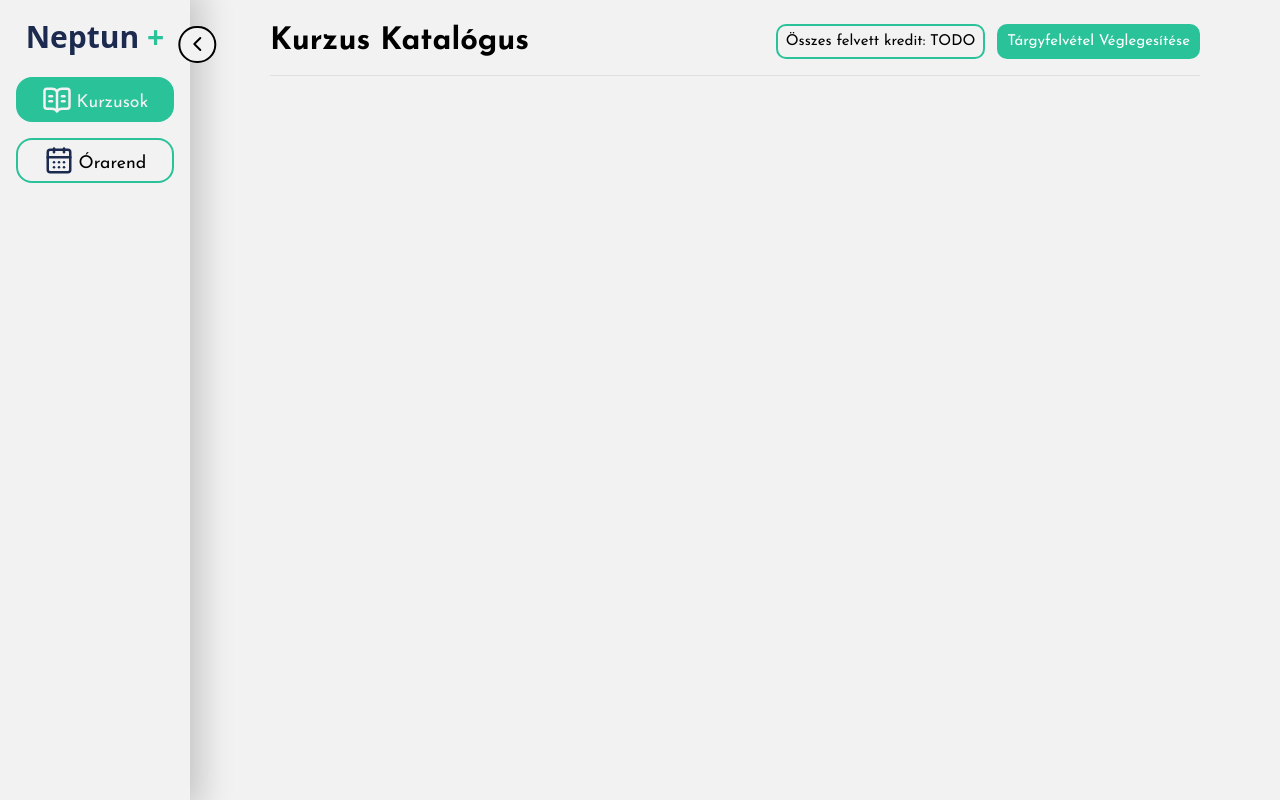
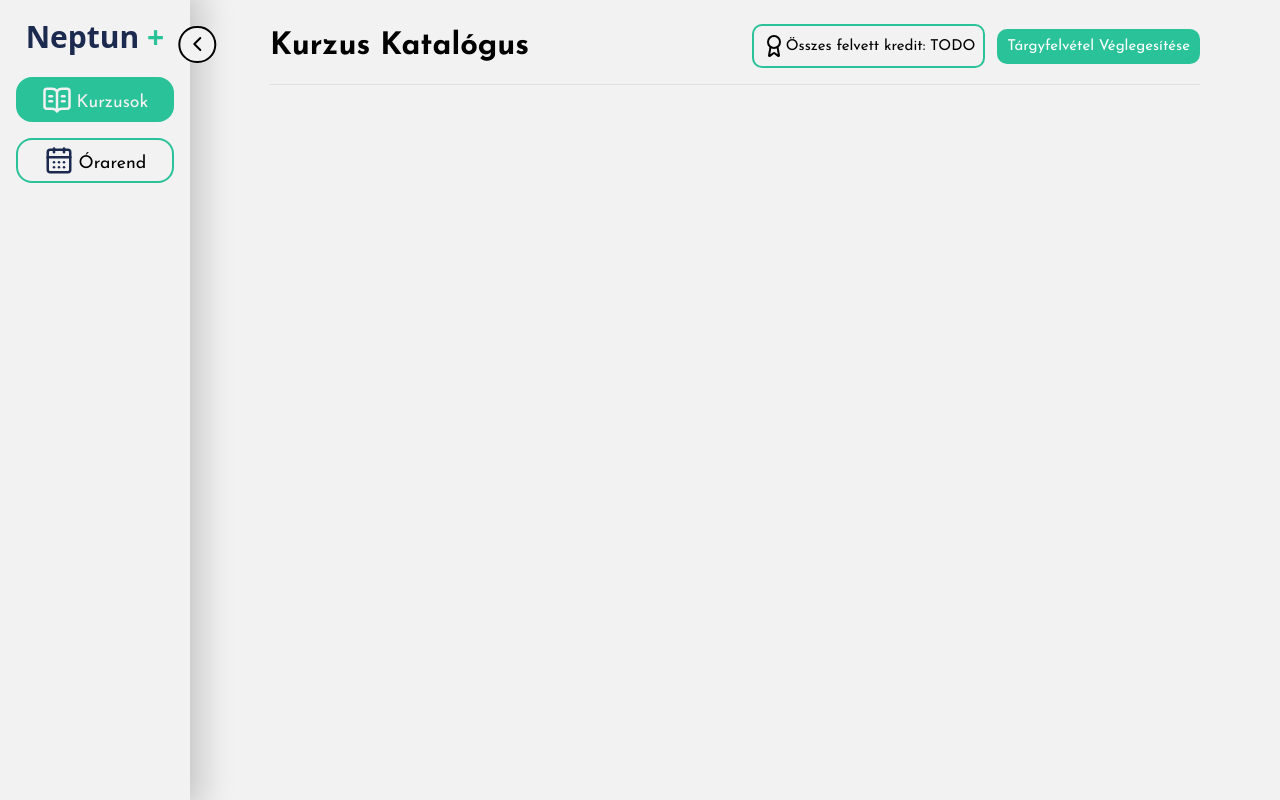
Before and after one commit to Dlevy004/neptun-plus-frontend, a React (Vite) app in the folder frontend/: page /courses in a window 1280 px wide. Built offline with nearby package versions, Linux system fonts and the light colour scheme.

Commit message:
feat: add icon to total credits number div

```diff
--- a/frontend/src/components/common/TopBar.css
+++ b/frontend/src/components/common/TopBar.css
@@ -36,6 +36,9 @@
     padding: 0.5rem;
     border-radius: 10px;
     font-size: 15px;
+    display: flex;
+    align-items: center;
+    justify-content: center;
 }
 
 .courses .subject-sign-up-btn {
--- a/frontend/src/pages/Calendar.jsx
+++ b/frontend/src/pages/Calendar.jsx
@@ -1,4 +1,6 @@
 import TopBar from "../components/common/TopBar"
+
+import { Award } from 'lucide-react'
 
 
 function Courses() {
@@ -6,7 +8,7 @@
     <div className="courses">
         <TopBar title='Órarend'>
         {/*TODO*/}
-          <span className="total-credits">Összes felvett kredit: TODO</span>
+          <span className="total-credits"><Award/> Összes felvett kredit: TODO</span>
         </TopBar>
     </div>
   )
--- a/frontend/src/pages/Courses.jsx
+++ b/frontend/src/pages/Courses.jsx
@@ -1,3 +1,5 @@
+import { Award } from 'lucide-react'
+
 import TopBar from "../components/common/TopBar"
 
 import './Courses.css'
@@ -8,7 +10,7 @@
     <div className="courses">
       <TopBar title='Kurzus Katalógus'>
         {/*TODO*/}
-        <span className="total-credits">Összes felvett kredit: TODO</span>
+        <span className="total-credits"><Award/> Összes felvett kredit: TODO</span>
         <button className="subject-sign-up-btn" type='button'>Tárgyfelvétel Véglegesítése</button>
       </TopBar>
 
```
